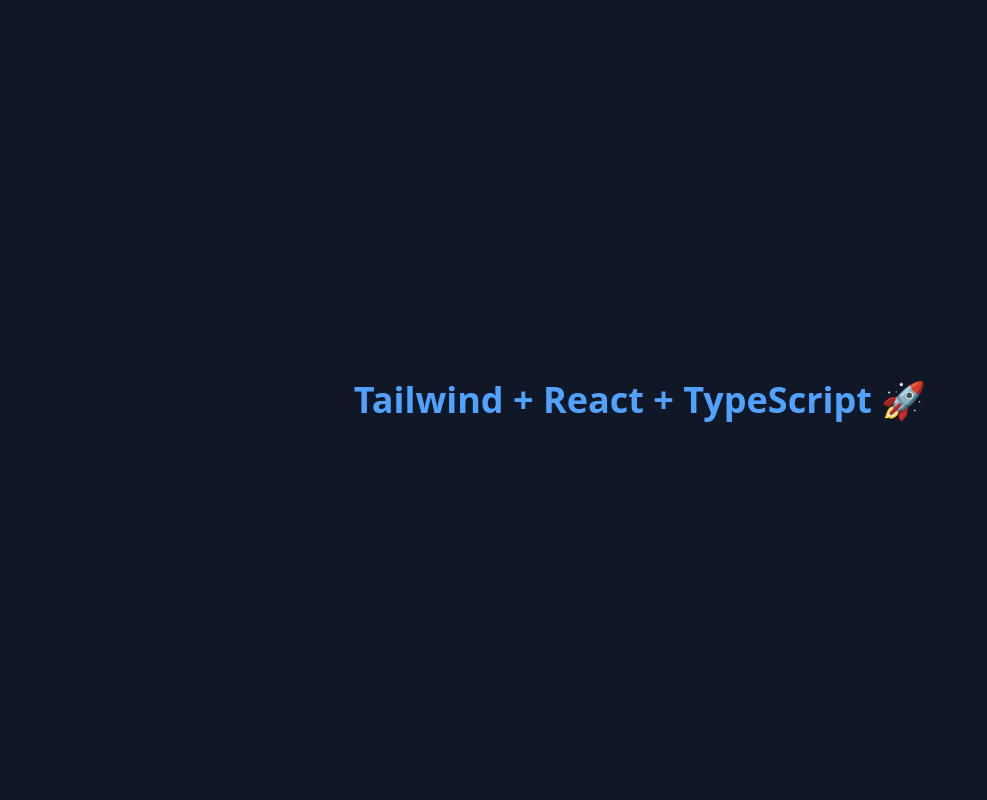
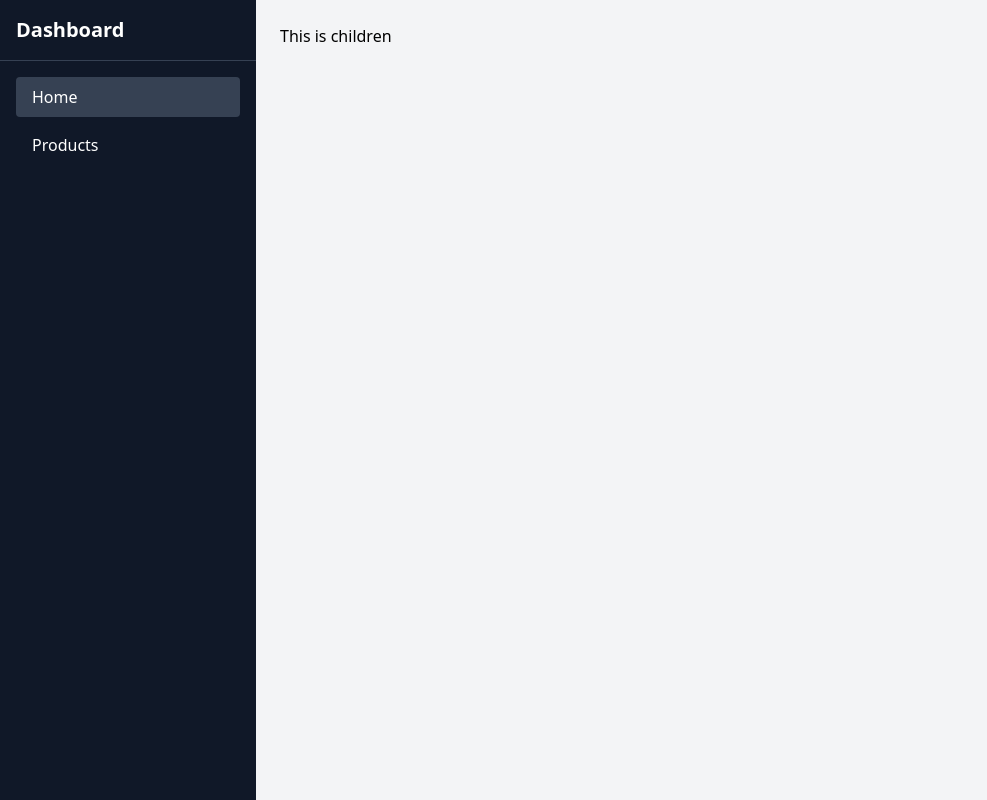
Before and after one commit to bibek-chaudhary/dashboard-application, a React (Vite) app: page / in a window 1280 px wide. Shown: the whole page, without its empty margins (0-987 px from the left). Built offline with nearby package versions, Linux system fonts and the light colour scheme.

Commit message:
feat: add application layout and sidebar navigation

```diff
--- a/src/App.tsx
+++ b/src/App.tsx
@@ -1,11 +1,14 @@
+import { BrowserRouter } from "react-router-dom";
+import Layout from "./components/layout/Layout";
+
 function App() {
   return (
-    <div className="min-h-screen flex items-center justify-center bg-gray-900 text-white">
-      <h1 className="text-4xl font-bold text-blue-400">
-        Tailwind + React + TypeScript 🚀
-      </h1>
-    </div>
-  )
+    <BrowserRouter>
+      <Layout>
+        This is children
+      </Layout>
+    </BrowserRouter>
+  );
 }
 
-export default App
+export default App;
--- /dev/null
+++ b/src/components/layout/Layout.tsx
@@ -0,0 +1,17 @@
+import type { ReactNode } from "react";
+import Sidebar from "./Sidebar";
+
+interface LayoutProps {
+  children: ReactNode;
+}
+
+const Layout = ({ children }: LayoutProps) => {
+  return (
+    <div className="flex min-h-screen bg-gray-100">
+      <Sidebar />
+      <main className="flex-1 p-6 overflow-auto">{children}</main>
+    </div>
+  );
+};
+
+export default Layout;
--- /dev/null
+++ b/src/components/layout/Sidebar.tsx
@@ -0,0 +1,38 @@
+import { NavLink } from "react-router-dom";
+
+const Sidebar = () => {
+  return (
+    <aside className="h-screen w-64 bg-gray-900 text-white flex flex-col">
+      <div className="p-4 text-xl font-bold border-b border-gray-700">
+        Dashboard
+      </div>
+
+      <nav className="flex-1 p-4 space-y-2">
+        <NavLink
+          to="/"
+          end
+          className={({ isActive }) =>
+            `block px-4 py-2 rounded ${
+              isActive ? "bg-gray-700" : "hover:bg-gray-800"
+            }`
+          }
+        >
+          Home
+        </NavLink>
+
+        <NavLink
+          to="/products"
+          className={({ isActive }) =>
+            `block px-4 py-2 rounded ${
+              isActive ? "bg-gray-700" : "hover:bg-gray-800"
+            }`
+          }
+        >
+          Products
+        </NavLink>
+      </nav>
+    </aside>
+  );
+};
+
+export default Sidebar;
```
